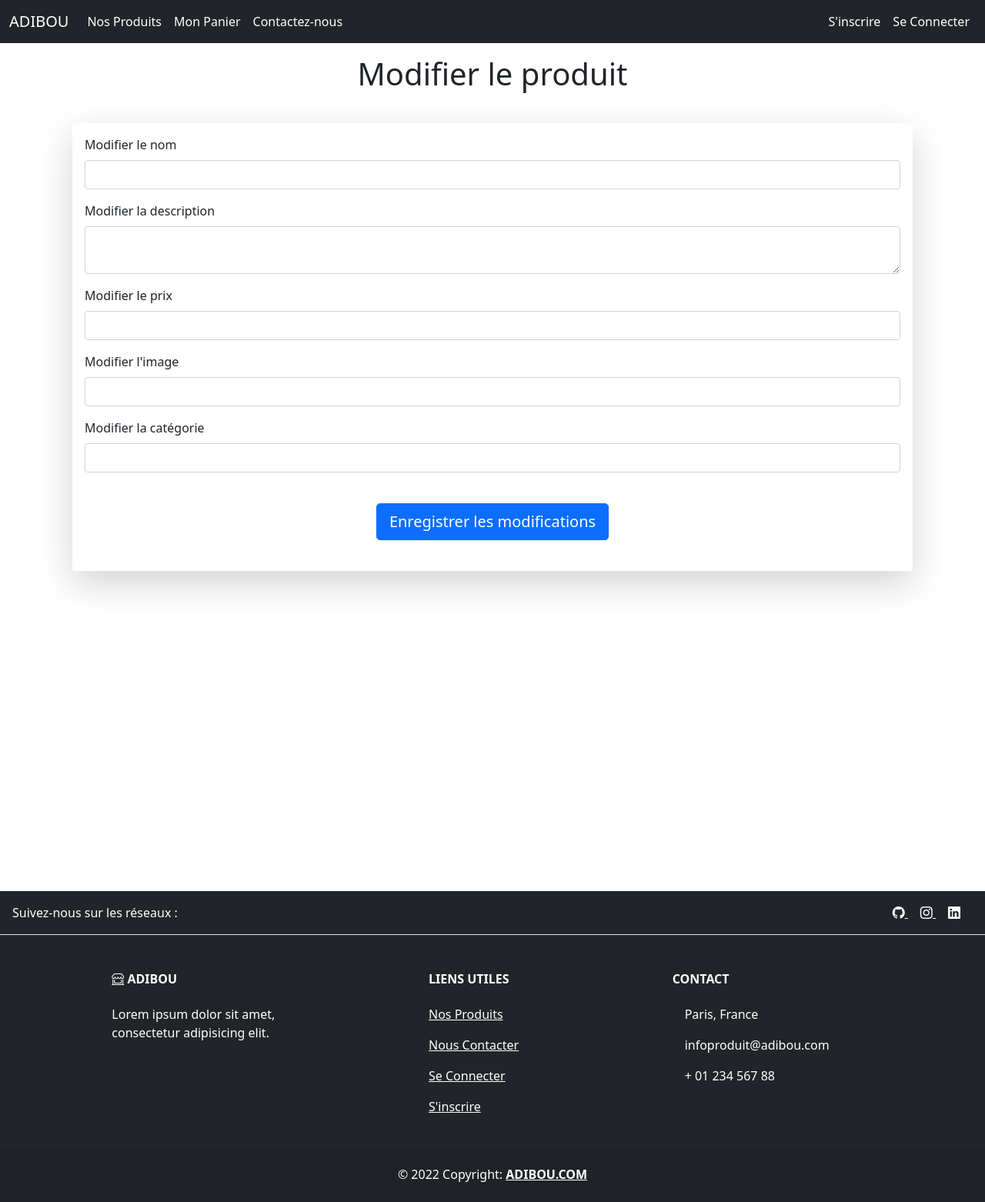
After one commit to KevOneRedOne/E_commerce_Symfony, a Symfony app: template templates/product/editProduct.html.twig in a window 1280 px wide. The commit adds this page. Shown: the whole page at 77% size. Run offline with Twig, Linux system fonts and the light colour scheme; the template is opened without the code that fills it, so the values that code supplies are empty; form fields are guessed from the names that the template uses; some libraries are stand-ins or nearby versions.

Commit message:
new page EditProduct - OK - 100%

```diff
--- /dev/null
+++ b/templates/product/editProduct.html.twig
@@ -0,0 +1,36 @@
+{% extends 'base.html.twig' %}
+
+{% block title %}Modifier un produit {% endblock %}
+
+{% block body %}
+    <div class="container mt-3">
+        <h1 class="text-center mb-3">Modifier le produit</h1>
+        <br>
+        <div class="shadow-lg ml-5 mr-5 ombre p-3 rounded">
+            {{ form_start(editProduct) }}
+                {{form_row(editProduct.NAME, {
+                    label:'Modifier le nom'
+                })}}
+                {{form_row(editProduct.DESCRIPTION, {
+                    label:'Modifier la description'
+                })}}
+                {{ form_row(editProduct.PRICE, {
+                    label: 'Modifier le prix'
+                }) }}
+                {{ form_row(editProduct.imageFile, {
+                    label: "Modifier l'image"
+                }) }}
+                {{ form_row(editProduct.category_id, {
+                    label: 'Modifier la catégorie'
+                }) }}
+                <br>
+                <div class="text-center">
+                    <button type="submit" class="btn btn-lg btn-primary btn-block">Enregistrer les modifications</button>
+                </div>
+                <br>
+            {{ form_end(editProduct) }}
+        </div>
+    </div>
+    <br>
+
+{% endblock %}
```
Also changed, not shown: src/Controller/EcommerceController.php (+24 -3 lines), templates/product/detailsProduct.html.twig (+7 -1 lines), templates/product/newProduct.html.twig (+13 -22 lines), public/images/products/627bedf8a1eb9092939083.jpg (renamed from public/images/products/627be41526a87165415248.jpg).
